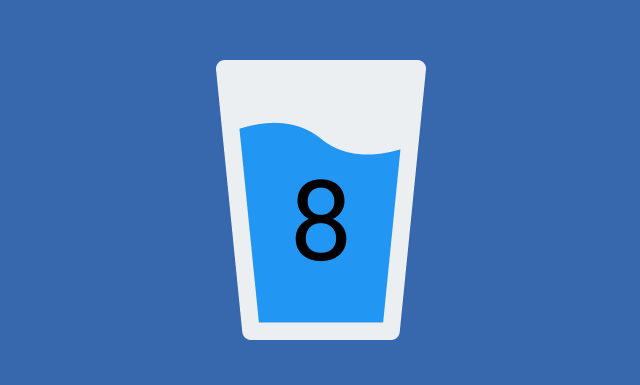
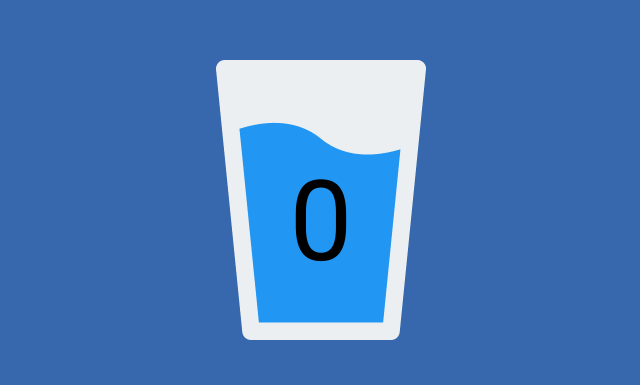
Before and after one commit to kasiaizak/hydrapp, a website: page src/content/index.html in a window 1280 px wide. Shown: the part 124-509 px from the top of the page, 319-959 px from the left. Drawn offline with nearby package versions, Linux system fonts and the light colour scheme; files that its build step writes are made by us from their sources; files whose address does not match are found by name.

Commit message:
change defoult value

```diff
--- a/src/content/index.html
+++ b/src/content/index.html
@@ -28,7 +28,7 @@
     <header class="header"><h1 class="header__title">hydrApp</h1></header>
     <main class="glass">
       <div class="glass__image">
-        <span class="glass__value glass__value--js">8</span>
+        <span class="glass__value glass__value--js">0</span>
       </div>
       <button class="glass__addButton glass__addButton--js">dodaj szklankę</button>
       <button class="glass__removeButton glass__removeButton--js">usuń szklankę</button>
```
